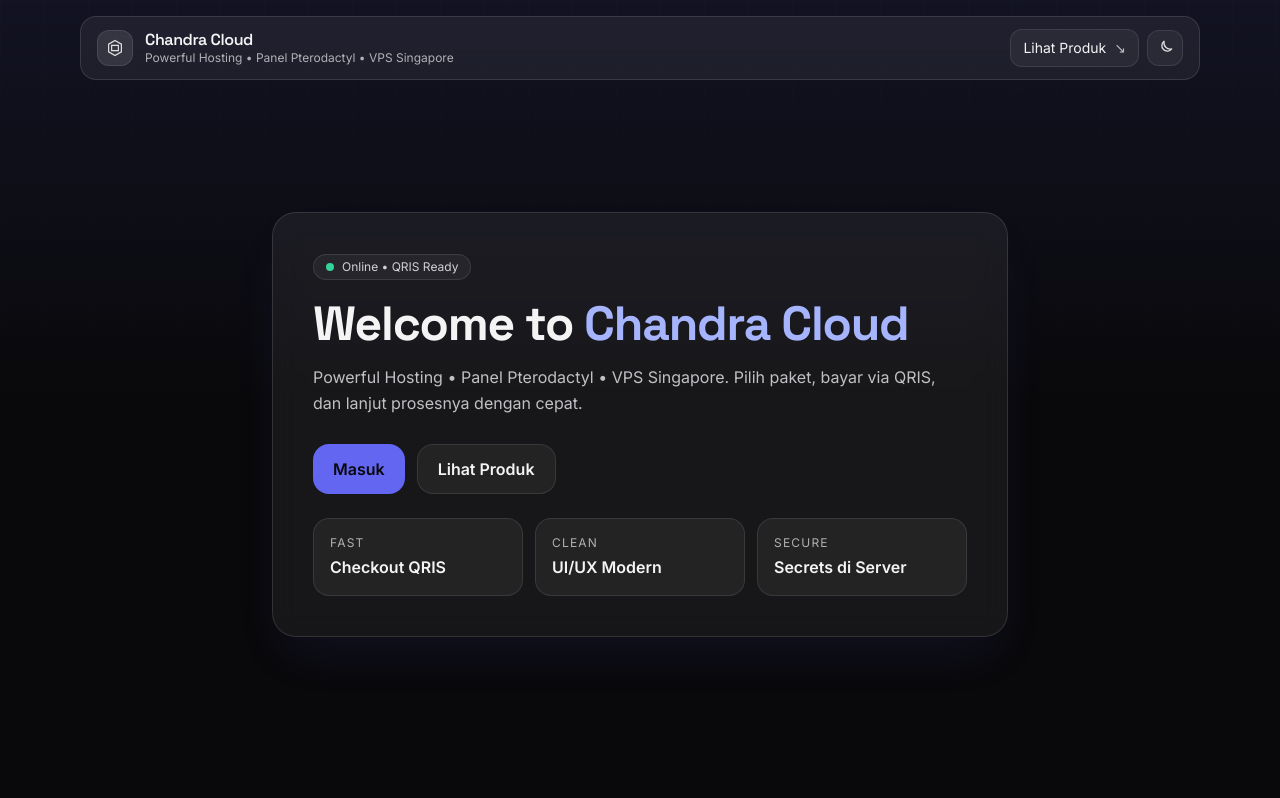
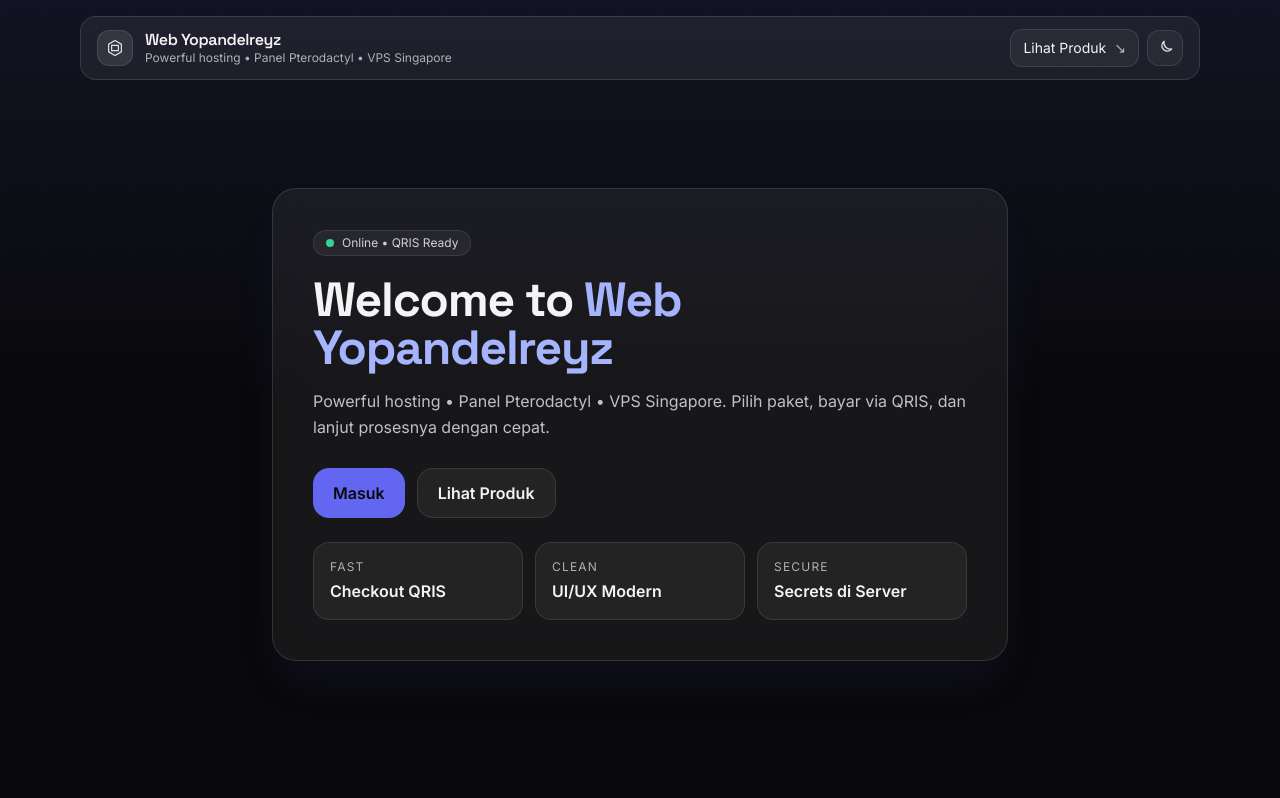
Before and after one commit to ndraafvck/Website-Auto-Order, a website: page index.html in a window 1280 px wide. Shown: the top 798 px of the page. Drawn offline with nearby package versions, Linux system fonts and the light colour scheme.

Commit message:
Add files via upload

```diff
--- a/index.html
+++ b/index.html
@@ -3,8 +3,8 @@
   <head>
     <meta charset="utf-8" />
     <meta name="viewport" content="width=device-width, initial-scale=1" />
-    <title>Chandra Cloud — Hosting & Cloud Panel</title>
-    <meta name="description" content="Chandra Cloud — Powerful Hosting • Panel Pterodactyl • VPS Singapore • Pembayaran QRIS" />
+    <title>Web Yopandelreyz — Hosting & VPS</title>
+    <meta name="description" content="Web Yopandelreyz — Powerful hosting • Panel Pterodactyl • VPS Singapore • Pembayaran QRIS" />
 
     <link rel="icon" href="./img/favicon.jpg" />
     <link rel="stylesheet" href="./tailwind.css" />
@@ -48,7 +48,7 @@
             </div>
           </div>
 
-          <input id="usernameInput" type="text" placeholder="contoh: ndraacloud" class="mt-5 w-full rounded-2xl px-4 py-3 bg-white/70 dark:bg-zinc-950/30 border border-white/20 dark:border-white/10 focus:border-indigo-400 dark:focus:border-indigo-400 text-zinc-900 dark:text-zinc-100" />
+          <input id="usernameInput" type="text" placeholder="contoh: yopandelreyz" class="mt-5 w-full rounded-2xl px-4 py-3 bg-white/70 dark:bg-zinc-950/30 border border-white/20 dark:border-white/10 focus:border-indigo-400 dark:focus:border-indigo-400 text-zinc-900 dark:text-zinc-100" />
 
           <div class="mt-4 flex items-center justify-between gap-3">
             <button id="usernameSkip" type="button" class="rounded-2xl px-4 py-3 text-sm bg-white/10 hover:bg-white/15 border border-white/10 text-zinc-100/90">
@@ -77,8 +77,8 @@
                 </svg>
               </div>
               <div>
-                <div class="font-display font-semibold tracking-tight leading-none">Chandra Cloud</div>
-                <div class="text-xs text-zinc-600 dark:text-zinc-300/80 leading-none mt-1">Powerful Hosting • Panel Pterodactyl • VPS Singapore</div>
+                <div class="font-display font-semibold tracking-tight leading-none">Web Yopandelreyz</div>
+                <div class="text-xs text-zinc-600 dark:text-zinc-300/80 leading-none mt-1">Powerful hosting • Panel Pterodactyl • VPS Singapore</div>
               </div>
             </div>
 
@@ -115,10 +115,10 @@
           </div>
 
           <h1 class="mt-5 font-display font-bold tracking-tight text-4xl sm:text-5xl">
-            Welcome to <span class="text-indigo-500 dark:text-indigo-300">Chandra Cloud</span>
+            Welcome to <span class="text-indigo-500 dark:text-indigo-300">Web Yopandelreyz</span>
           </h1>
           <p class="mt-4 text-zinc-700 dark:text-zinc-300/90 leading-relaxed">
-            Powerful Hosting • Panel Pterodactyl • VPS Singapore. Pilih paket, bayar via QRIS, dan lanjut prosesnya dengan cepat.
+            Powerful hosting • Panel Pterodactyl • VPS Singapore. Pilih paket, bayar via QRIS, dan lanjut prosesnya dengan cepat.
           </p>
 
           <div class="mt-7 flex flex-col sm:flex-row gap-3">
@@ -151,7 +151,7 @@
     <!-- Hero (thumbnail.jpg) -->
     <section id="hero" class="relative">
       <div class="w-full aspect-video overflow-hidden">
-        <img src="./img/thumbnail.jpg" alt="Chandra Cloud thumbnail" class="w-full h-full object-cover" />
+        <img src="./img/thumbnail.jpg" alt="Web Yopandelreyz thumbnail" class="w-full h-full object-cover" />
       </div>
       <div class="absolute inset-0 bg-gradient-to-r from-zinc-950/80 via-zinc-950/35 to-zinc-950/10"></div>
       <div class="absolute inset-0 flex items-center">
@@ -296,7 +296,7 @@
       <div class="mx-auto max-w-6xl px-4 py-10 text-sm text-zinc-600 dark:text-zinc-300/80">
         <div class="flex flex-col sm:flex-row items-start sm:items-center justify-between gap-3">
           <div>
-            <div class="font-display font-semibold text-zinc-900 dark:text-zinc-200">Chandra Cloud</div>
+            <div class="font-display font-semibold text-zinc-900 dark:text-zinc-200">Web Yopandelreyz</div>
             <div class="mt-1">© <span id="year"></span> • Built for MVP checkout + QRIS.</div>
           </div>
           <div class="text-xs">
--- a/package.json
+++ b/package.json
@@ -1,9 +1,9 @@
 {
-  "name": "chandra-cloud",
+  "name": "web-yopandelreyz",
   "private": true,
   "version": "1.0.0",
   "type": "module",
-  "description": "Chandra Cloud - MVP website pembelian otomatis (QRIS) + UI Tailwind + Vercel Functions",
+  "description": "Web HirrOfficial - MVP website pembelian otomatis (QRIS) + UI Tailwind + Vercel Functions",
   "engines": {
     "node": ">=18"
   },
```
Also changed, not shown: README.md.
